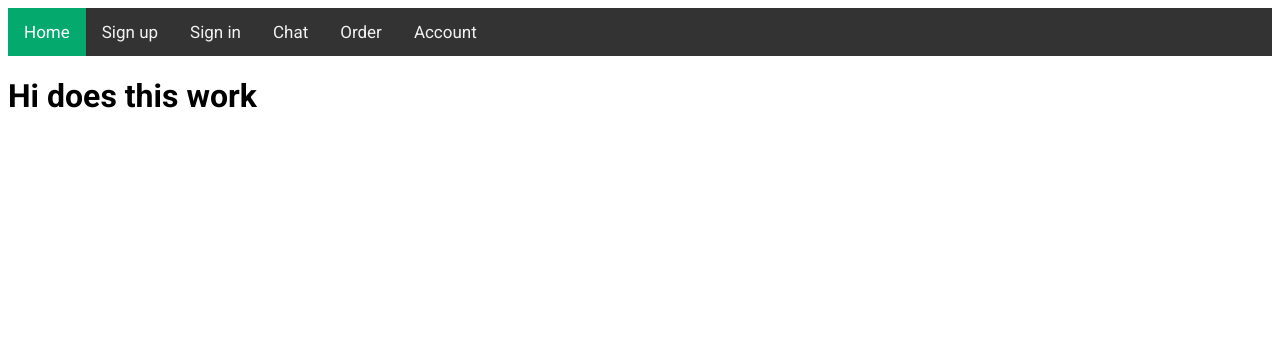
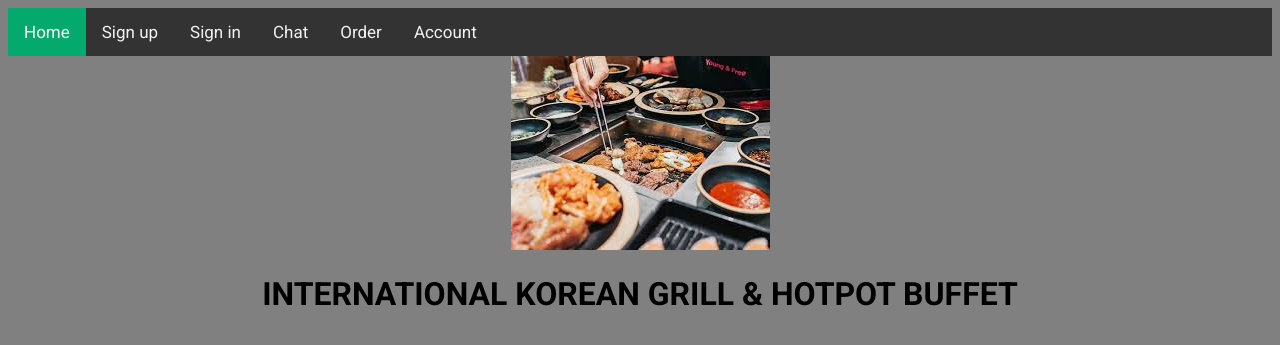
Before and after one commit to warm-milk-foam/seoul_garden, a Flask app: page / in a window 1280 px wide. Shown: the top 345 px of the page. Run offline with Flask 3, Linux system fonts and the light colour scheme.

Commit message:
changed the backgrounds

```diff
--- a/Code/templates/index.html
+++ b/Code/templates/index.html
@@ -8,6 +8,8 @@
          @import url("https://fonts.googleapis.com/css2?family=Roboto:wght@400;700&display=swap");
          body {
          font-family: 'Roboto', sans-serif;
+         text-align: center;
+         background-color: #808080;
          }
          form {
             padding-left: 30px;
@@ -46,6 +48,7 @@
          <a href="/order">Order</a>
          <a href="/account">Account</a>
       </div>
-      <h1 class="text">Hi does this work</h1>
+      <img src="/templates/images.jpg">
+      <h1 class>INTERNATIONAL KOREAN GRILL & HOTPOT BUFFET</h1>
    </body>
 </html>
--- a/Code/templates/order.html
+++ b/Code/templates/order.html
@@ -8,6 +8,7 @@
          @import url("https://fonts.googleapis.com/css2?family=Roboto:wght@400;700&display=swap");
          body {
          font-family: 'Roboto', sans-serif;
+         background-color: #808080;
          }
          form {
             padding-left: 30px;
--- a/Code/templates/signin.html
+++ b/Code/templates/signin.html
@@ -8,6 +8,7 @@
          @import url("https://fonts.googleapis.com/css2?family=Roboto:wght@400;700&display=swap");
          body {
          font-family: 'Roboto', sans-serif;
+         background-color: #808080;
          }
          form {
             padding-left: 30px;
--- a/Code/templates/signup.html
+++ b/Code/templates/signup.html
@@ -8,6 +8,7 @@
          @import url("https://fonts.googleapis.com/css2?family=Roboto:wght@400;700&display=swap");
          body {
          font-family: 'Roboto', sans-serif;
+         background-color: #808080;
          }
          form {
             padding-left: 30px;
```
Also changed, not shown: Code/templates/images.jpg (added).
